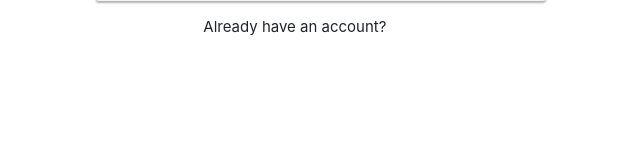
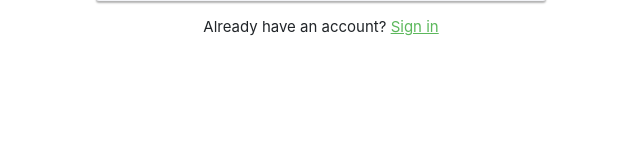
Before and after one commit to mehmedkadric/a-movie-database, a Django app: page /register/ in a window 1280 px wide. Shown: the part 655-800 px from the top of the page, without its empty margins (319-959 px from the left). Run offline with Django 3.2, Linux system fonts and the light colour scheme.

Commit message:
Added link for redirect from login to register and reverse

```diff
--- a/aMovieDatabase/core/static/style.css
+++ b/aMovieDatabase/core/static/style.css
@@ -21,6 +21,7 @@
     font-size: 15px;
     font-weight: bold;
 }
+
 
 /* REGISTER */
 
@@ -95,7 +96,7 @@
 	padding-left: 10px;
 }
 .signup-form a {
-	color: #fff;
+	color: #5cb85c;
 	text-decoration: underline;
 }
 .signup-form a:hover {
```
